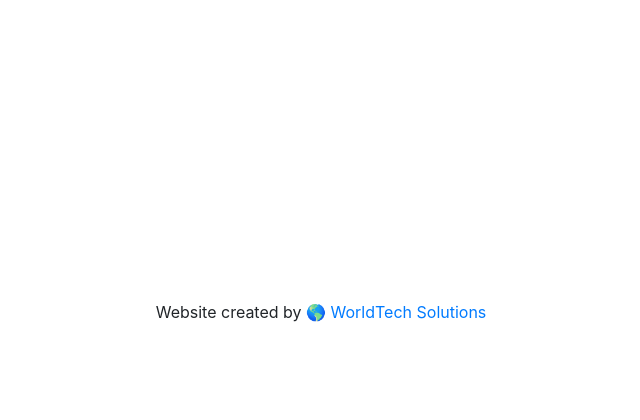
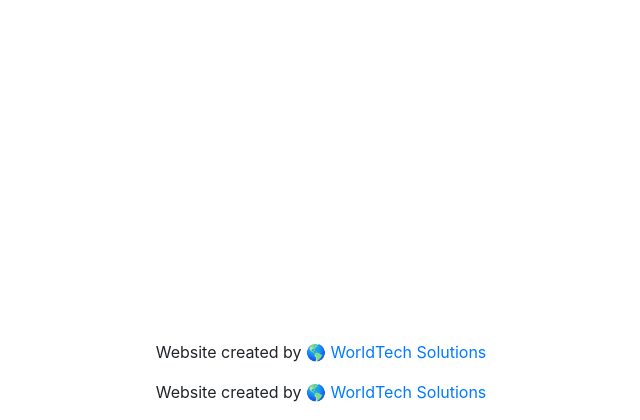
Before and after one commit to WorldTechSolutions/wts-flask-blog, a Flask app: page /5 in a window 1280 px wide. Shown: the part 460-880 px from the top of the page, without its empty margins (319-959 px from the left). Before the commit the page ends 782 px from the top, so only its background shows below. Run offline with Flask 2, Linux system fonts and the light colour scheme; data comes from the database, SQL or seed files in the repository; some libraries are stand-ins or nearby versions.

Commit message:
fixing update2

```diff
--- a/companyblog/static/main.css
+++ b/companyblog/static/main.css
@@ -9,7 +9,7 @@
 
 #footer {
   text-align: center;
-  position: absolute;
+  position: bottom;
   bottom: 0;
   width: 100%;
   height: 2.5rem;            /* Footer height */
--- a/companyblog/templates/base.html
+++ b/companyblog/templates/base.html
@@ -66,5 +66,8 @@
     <footer id="footer">Website created by <a herf="" class="text-primary">🌎 WorldTech Solutions</a></footer>
   </div>
 </body>
+<div>
+  <footer id="footer">Website created by <a herf="" class="text-primary">🌎 WorldTech Solutions</a></footer>
+</div>
 
 </html>
```
